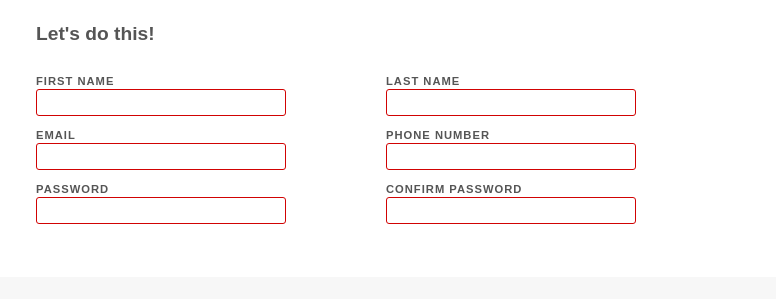
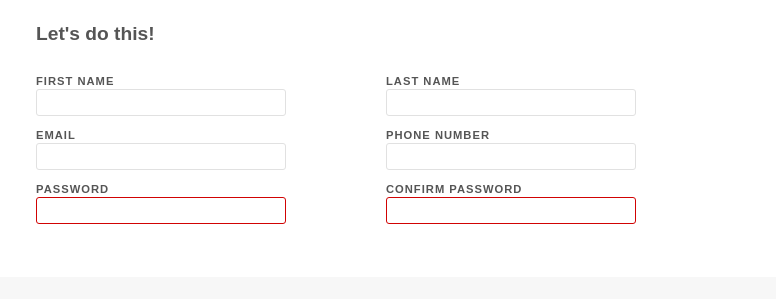
Before and after one commit to natccc/sign-up-form, a plain HTML site: page index.html in a window 1280 px wide. Shown: the part 327-626 px from the top of the page, 504-1280 px from the left. Drawn offline with Linux system fonts and the light colour scheme.

Commit message:
tweak invalid border styling

```diff
--- a/styles.css
+++ b/styles.css
@@ -116,7 +116,7 @@ input:focus{
     outline: none;
     box-shadow: 2px 2px 2px rgba(128, 128, 128, 0.884);
 }
-input:invalid{
+#pw:invalid, #pw-confirm:invalid{
     border: 1px solid rgb(209, 3, 3);
 }
 
```
